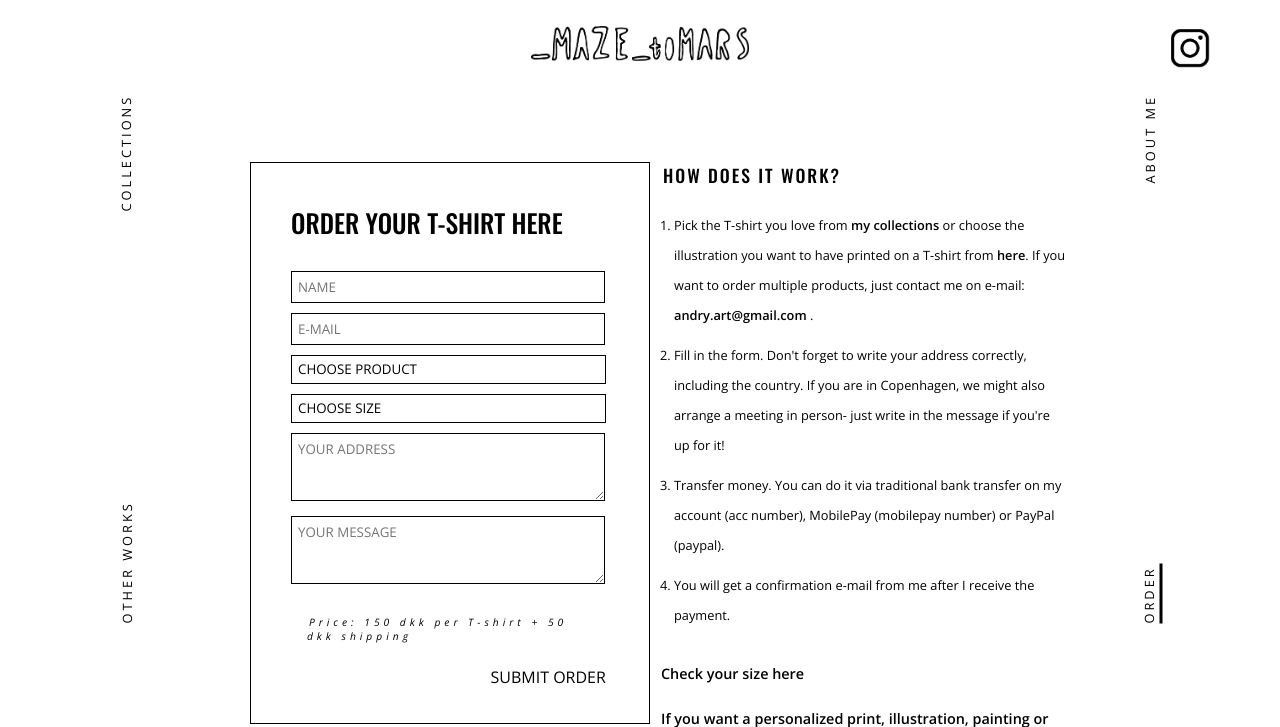
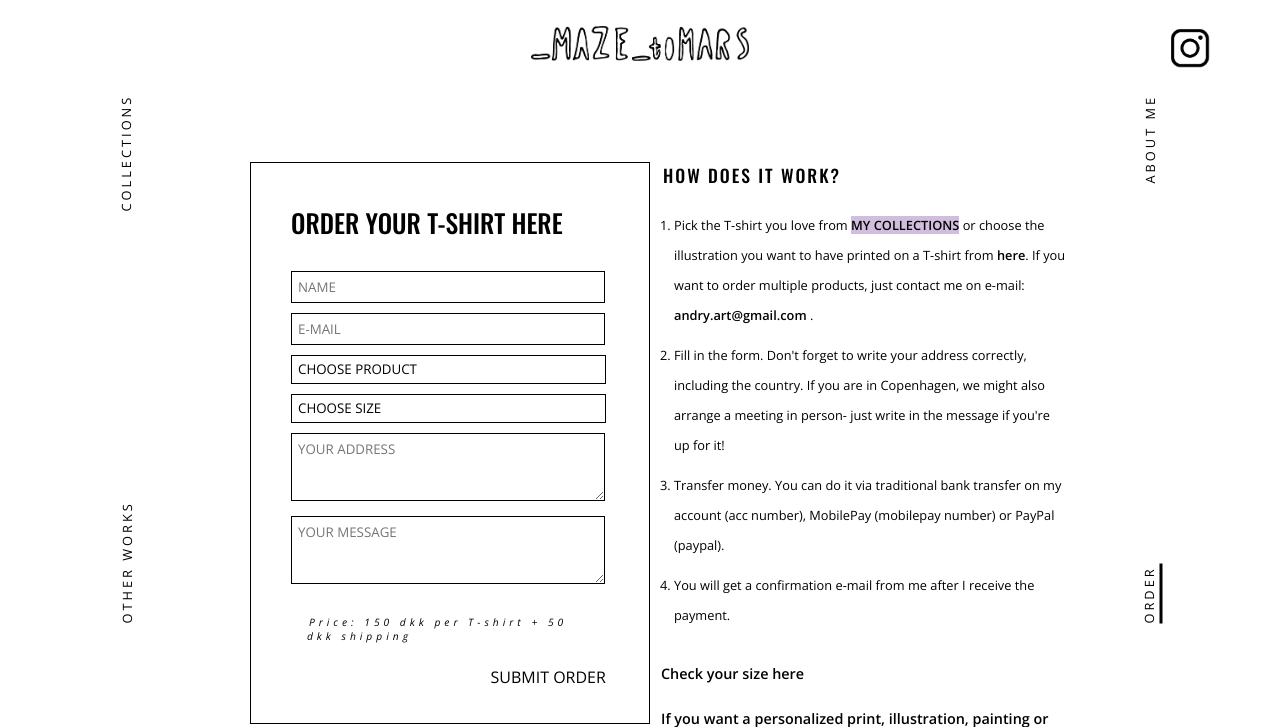
Before and after one commit to iganaskret/exam-project, a PHP site: page /contact.html in a window 1280 px wide. Shown: the top 727 px of the page. Run offline with PHP 8.4, Linux system fonts and the light colour scheme.

Commit message:
sdfsdfsdf

```diff
--- a/contact.html
+++ b/contact.html
@@ -128,7 +128,7 @@
                 <h1>How does it work? </h1> <br>
                 <ol>
                     <li>
-                        Pick the T-shirt you love from <a href="collections.html"> my collections</a> or choose the illustration you want to have printed on a T-shirt from <a href="illustrations.html">here</a>. If you want to order multiple products, just contact me on e-mail: <a href="mailto:andry.art@gmail.com?body = Message"> andry.art@gmail.com </a>.
+                        Pick the T-shirt you love from  <a href="collections.html" class="my-collections-btn"> my collections</a>  or choose the illustration you want to have printed on a T-shirt from <a href="illustrations.html">here</a>. If you want to order multiple products, just contact me on e-mail: <a href="mailto:andry.art@gmail.com?body = Message"> andry.art@gmail.com </a>.
                     </li>
                     <li>
                         Fill in the form. Don't forget to write your address correctly, including the country. If you are in Copenhagen, we might also arrange a meeting in person- just write in the message if you're up for it!
--- a/style.css
+++ b/style.css
@@ -93,6 +93,10 @@ article a {
 
 /* COLLECTION PAGE MOBILE */
 
+.my-collections-btn {
+    text-transform: uppercase;
+    background-color: #d1bede;
+}
 .collection {
     display: block;
     width: 100%;
@@ -134,7 +138,6 @@ button:hover {
     left: 32%;
     top: 45%;
     text-align: center;
-    font-weight: 500;
 }
 
 /* BURGER MENU */
```
